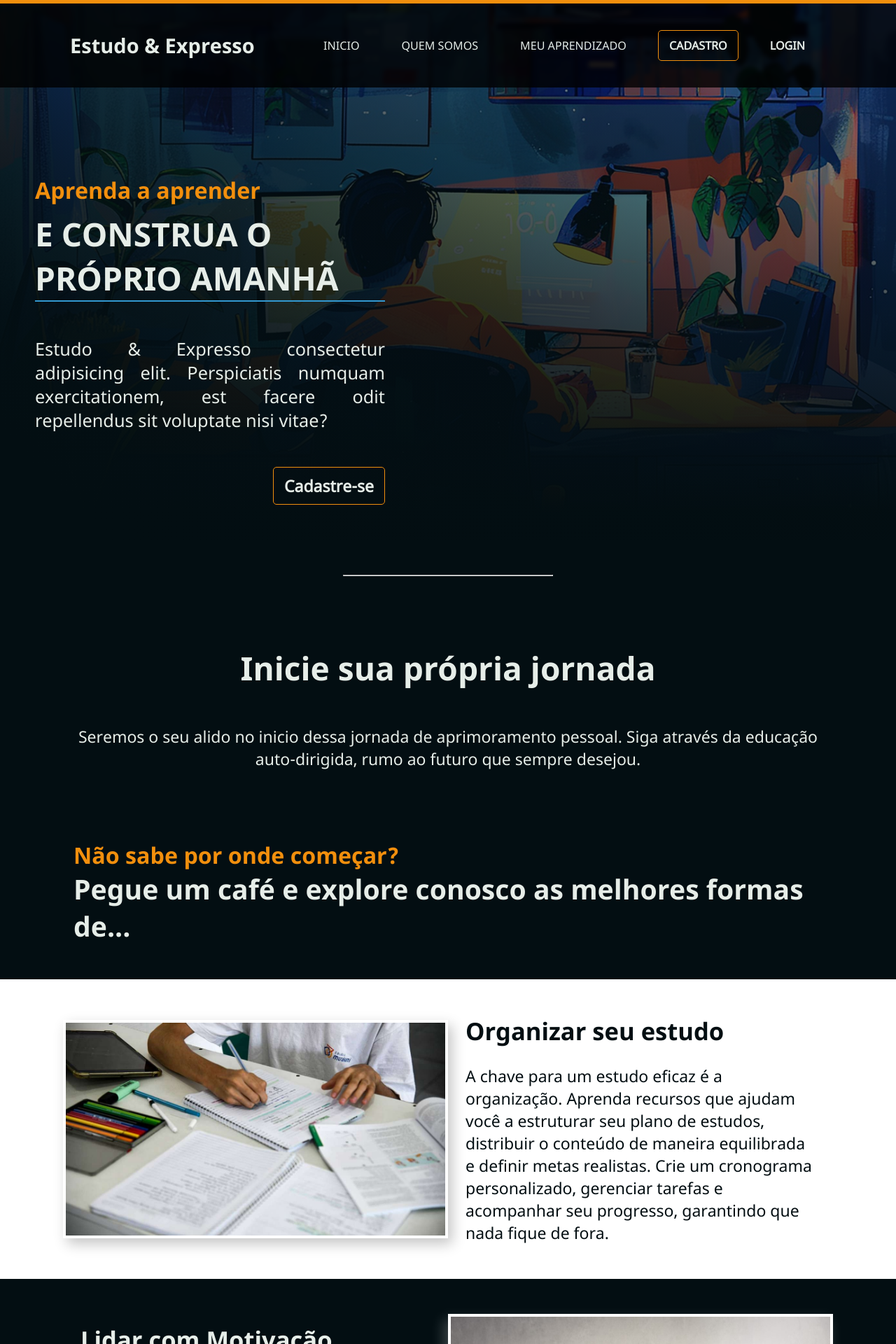
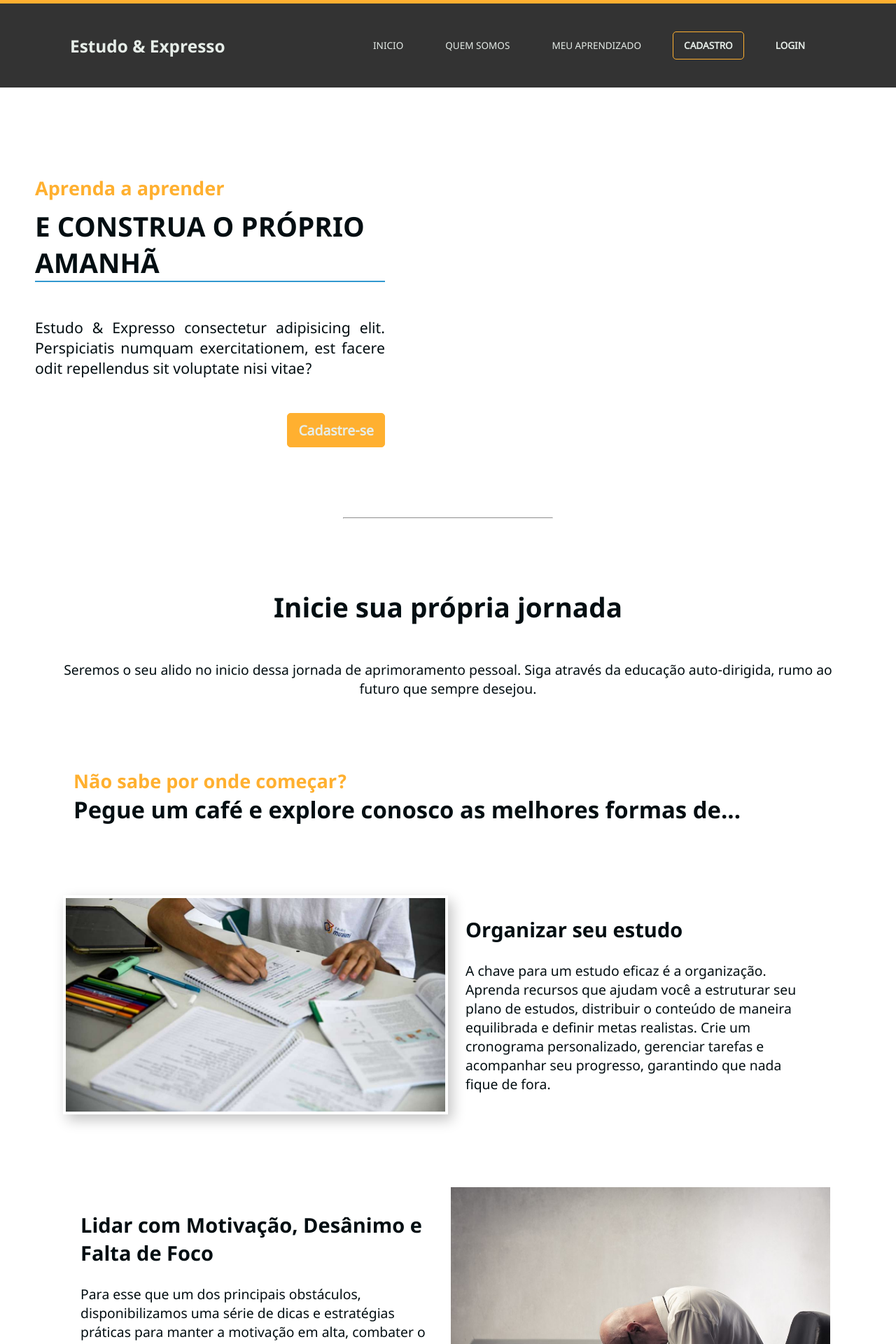
Before and after one commit to RyanSS27/TCC-escolar, a PHP site: page / in a window 1280 px wide. Shown: the top 1920 px of the page at 70% size. Run offline with PHP 8.4, Linux system fonts and the light colour scheme.

Commit message:
não sei, vai la ryan

```diff
--- a/TCC-escolar/index.html
+++ b/TCC-escolar/index.html
@@ -103,7 +103,7 @@
 
 
         <div class="limite">
-            <h2>Nossos métodos</h2>
+            <h2>Alunos que aprovaram os nossos métodos</h2>
             <section class="container-alunos">
                 <div class="alunos">
                     <img src="imagens/alunos/pessoa1.jpg" alt="">
--- a/TCC-escolar/styles/inicio.css
+++ b/TCC-escolar/styles/inicio.css
@@ -32,10 +32,10 @@
     --paletaCor5: #e6ede8;
     --paletaCor6: #fff;
 
-    --cor-textos: #e6ede8;
+    --cor-textos: #030e12;
     --cor-texto-fundo-contraste: #030e12;
 
-    --cor-destaque: #f28f0d;
+    --cor-destaque: #ffb030;
 }
 
 :root {
@@ -44,9 +44,9 @@
 }
 
 body, html {
-    background-color: var(--paletaCor1);
-    color: var(--paletaCor5);
-    font-size: 1.2em;
+    background-color: var(--paletaCor6);
+    color: var(--paletaCor1);
+    font-size: 1.1em;
     font-family: var(--font-padrao);
     width: 100%;
     height: 100%;
@@ -56,7 +56,7 @@ body, html {
 }
 
 h1 {
-    color: var(--cor-textos);
+    color: var(--paletaCor5);
 }
 
 #container-topo-img {
@@ -85,6 +85,7 @@ header {
 }
 
 .logo {
+    color: var(--paletaCor5);
     font-size: 1.8em;
     display: inline;
 }
@@ -108,10 +109,14 @@ nav a:active {
 }
 
 nav a {
-    color: var(--cor-textos);
+    color: var(--paletaCor5);
     text-decoration: none;
     margin: 15px;
     padding: 5px 15px;
+}
+
+nav .cadastro {
+    color: var(--paletaCor5);
 }
 
 nav div {
@@ -121,12 +126,17 @@ nav div {
 }
 
 .cadastro  {
-    color: var(--cor-textos);
+    background-color: var(--cor-destaque);
+    color: var(--paletaCor5);
     font-weight: bold;
     text-decoration: none;
     padding: 10px 15px;
     border-radius: 5px;
     border: 1px solid var(--cor-destaque);
+}
+
+header .cadastro {
+    background-color: #00000000;
 }
 
 .link-cadastro {
@@ -135,8 +145,6 @@ nav div {
 }
 
 .cadastro:hover {
-    background-color: #c58b4464;
-    border: 1px solid #ffffff00;
 
     transition-duration: 0.3s;
     scale: 90%;
@@ -152,7 +160,7 @@ nav > div > a {
 }
 
 .divisao-topo-textos {
-    background-image: linear-gradient(50deg, var(--paletaCor1) 7%, #0000000b), linear-gradient(to top, var(--paletaCor1) 5%, #0000000b);
+    background-color: white;
 
     display: block;
     padding: 250px 50px 50px 50px;
@@ -197,7 +205,7 @@ h1 {
 }
 
 .nossos-servicos {
-    background-color: var(--paletaCor1);
+    background-color: var(--paletaCor6);
     width: 100%;
     padding: 50px 0px;
 }
@@ -218,7 +226,7 @@ hr {
 }
 
 .inicio-da-jornada p {
-    color: var(--paletaCor5);
+    color: var(--paletaCor1);
 }
 
 .inicio-da-jornada p.rumo-ao-futuro {
@@ -294,7 +302,7 @@ h2 {
 }
 
 .cap-fundo2 {
-    background-color: var(--paletaCor1);
+    background-color: var(--paletaCor6);
 }
 
 .nossos-servicos > a {
@@ -311,7 +319,7 @@ h2 {
 }
 
 .beneficios{
-    background-color: var(--paletaCor1);
+    background-color: var(--paletaCor6);
 
     width: 100%;
 }
@@ -321,8 +329,8 @@ h2 {
 }
 
 .arte-de-estudar {
-    background-color: var(--cor1);
-    color: var(--paletaCor1);
+    background-color: var(--paletaCor2);
+    color: var(--paletaCor5);
     min-height: 400px;
     max-width: 85%;
     margin: 0px auto 100px auto;
@@ -404,7 +412,7 @@ h2 {
 }
 
 .alunos h4 {
-    color: var(--paletaCor5);
+    color: var(--paletaCor1);
     text-align: center;
 
     min-width: 100%;
@@ -436,7 +444,7 @@ h2 {
 }
 
 .descricao > hr {
-    background-color: var(--paletaCor5);
+    background-color: var(--paletaCor1);
     height: 1px;
     width: 200px;
     margin: 6px auto 0px auto;
```
